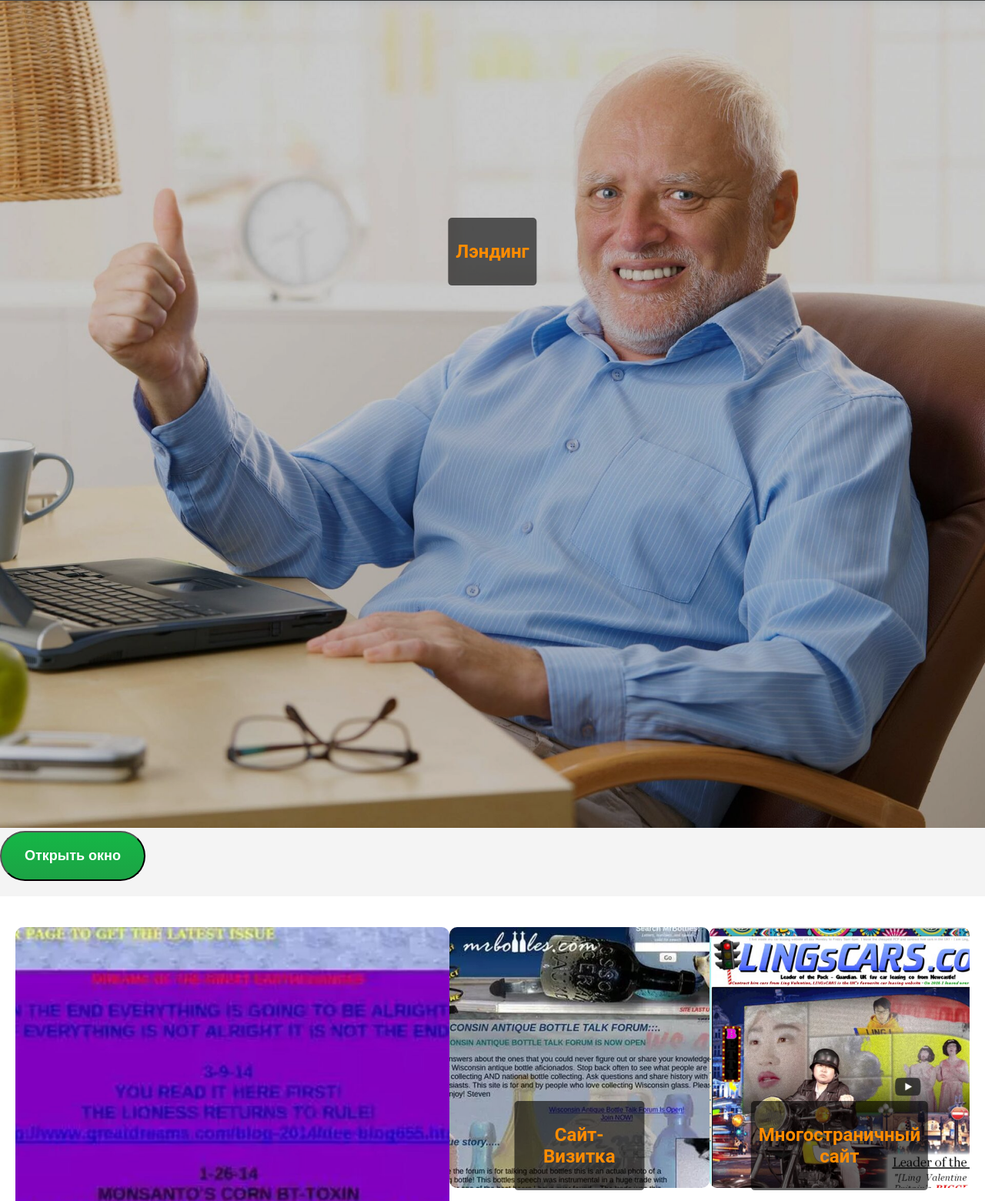
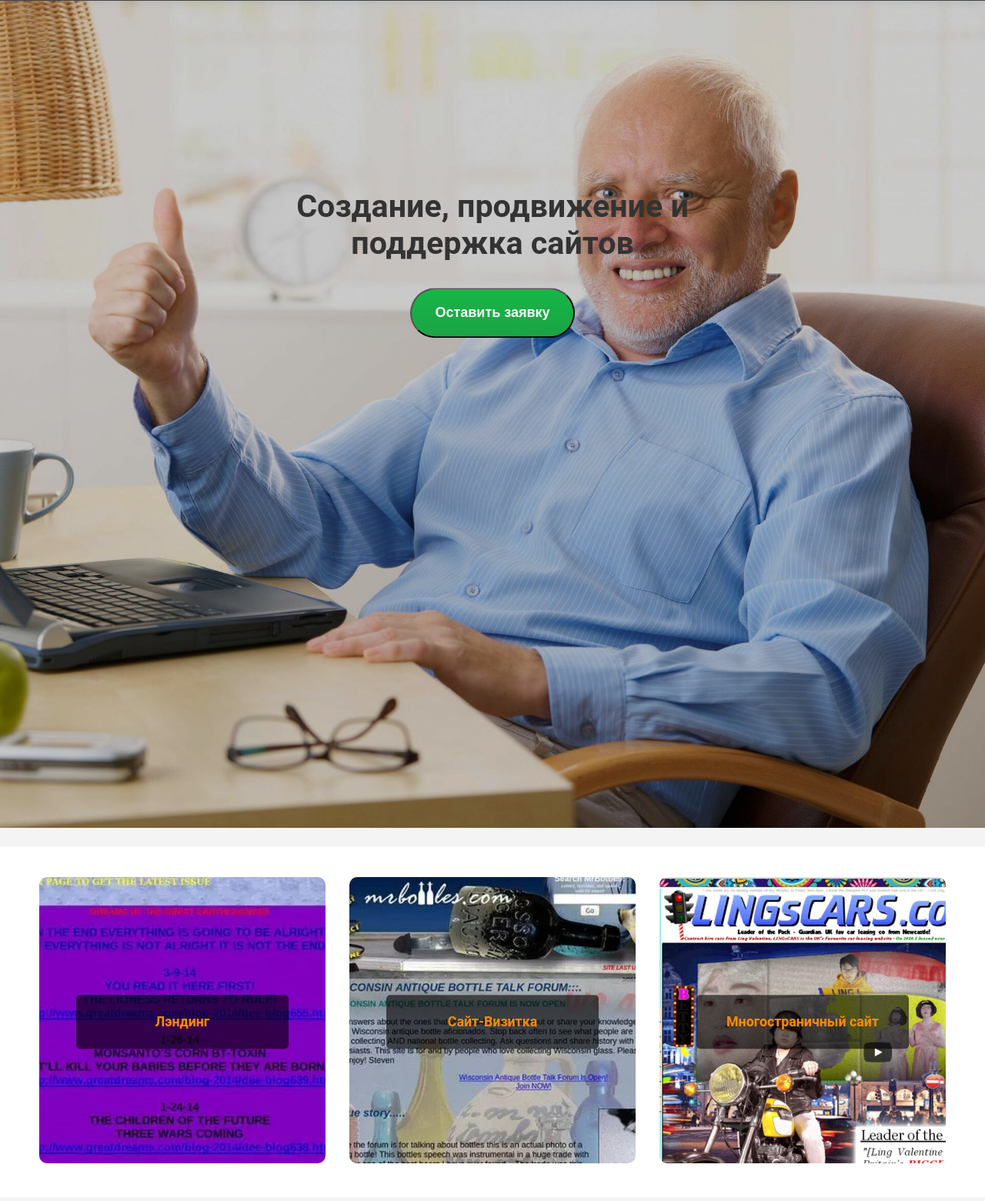
Before and after one commit to NIKwide/NewSite, a plain HTML site: page project/index.html in a window 1280 px wide. Shown: the part 73-1634 px from the top of the page at 77% size. Drawn offline with Linux system fonts and the light colour scheme.

Commit message:
Add files via upload

```diff
--- a/project/index.html
+++ b/project/index.html
@@ -35,8 +35,12 @@
     <div class="mp-introduction">
         <div class="mp-introduction-bg">
             <img class="mp-introduction-bg-image" src="image/mp-indroduction-bg-image.jpg">
-            <button id="startButton">Открыть окно</button>
+
             <div class="mp-introduction-bg-text">
+                <h1>
+                    Создание, продвижение и поддержка сайтов
+                </h1>
+                <button id="startButton">Оставить заявку</button>
                 <div id="popupContainer" class="popup-container">
                     <!-- Шаг 1 -->
                     <div id="step1" class="step">
@@ -109,7 +113,7 @@
     <div class="mp-services">
 
         <div class="mp-services-bg-box">
-            <div class="mp-services-b   g-box-landing">
+            <div class="mp-services-bg-box-landing">
                 <img class="mp-services-bg-box-landing" src="image/mp-services-bg-box-landing.jpg">
                 <div class="mp-services-bg-box-landing-text">
                     <h2>Лэндинг</h2>
@@ -132,7 +136,7 @@
 
     <div class="mp-case">
         <div class="mp-case-box">
-            <img class="mp-case-box-image" src="image/mp-case-box-image.jpg"></img>
+            <img class="mp-case-box-image" src="image/mp-case-box-image.jpg"><img>
             <div class="mp-case-box-text">
                 <h1>
                     Что о нас говорят:
--- a/project/scripts/css/popupContainer.css
+++ b/project/scripts/css/popupContainer.css
@@ -68,7 +68,7 @@ input::placeholder {
 color: #ccc;
 }
 #startButton {
-display: block;
+/*display: block;*/
 text-decoration: none;
 box-sizing: border-box;
 padding: 20px 30px;
--- a/project/scripts/css/style.css
+++ b/project/scripts/css/style.css
@@ -122,13 +122,13 @@ nav ul {
 
     .mp-introduction-bg-text{
         position: absolute;
-        top: 50%;
+        top: 30%;
         left: 50%;
         transform: translate(-50%, -50%);
     }
 
     .mp-introduction-bg-text h1 {
-        font-size: 2.5rem;
+        font-size: calc(1.375rem + 1.5vw);
     }
 
 .mp-services{
@@ -158,10 +158,12 @@ nav ul {
 
 .mp-services-bg-box-landing-text,
 .mp-services-bg-box-businesscard-text,
-        .mp-services-bg-box-multifunctional-text{
+.mp-services-bg-box-multifunctional-text {
     position: absolute;
     top: 50%;
     left: 50%;
+    width: 20vw;
+    font-size: calc(0.1rem + 0.8vw);
     transform: translate(-50%, -50%);
     color: white;
     background-color: rgba(0, 0, 0, 0.6);
@@ -194,7 +196,6 @@ nav ul {
     }
 
         .mp-case-box img {
-            width: 450px;
             border-radius: 50%;
         }
         .mp-case-box-text{
```
Also changed, not shown: project/changelog.txt (added). Lines whose indentation alone changed are shown as unchanged.
